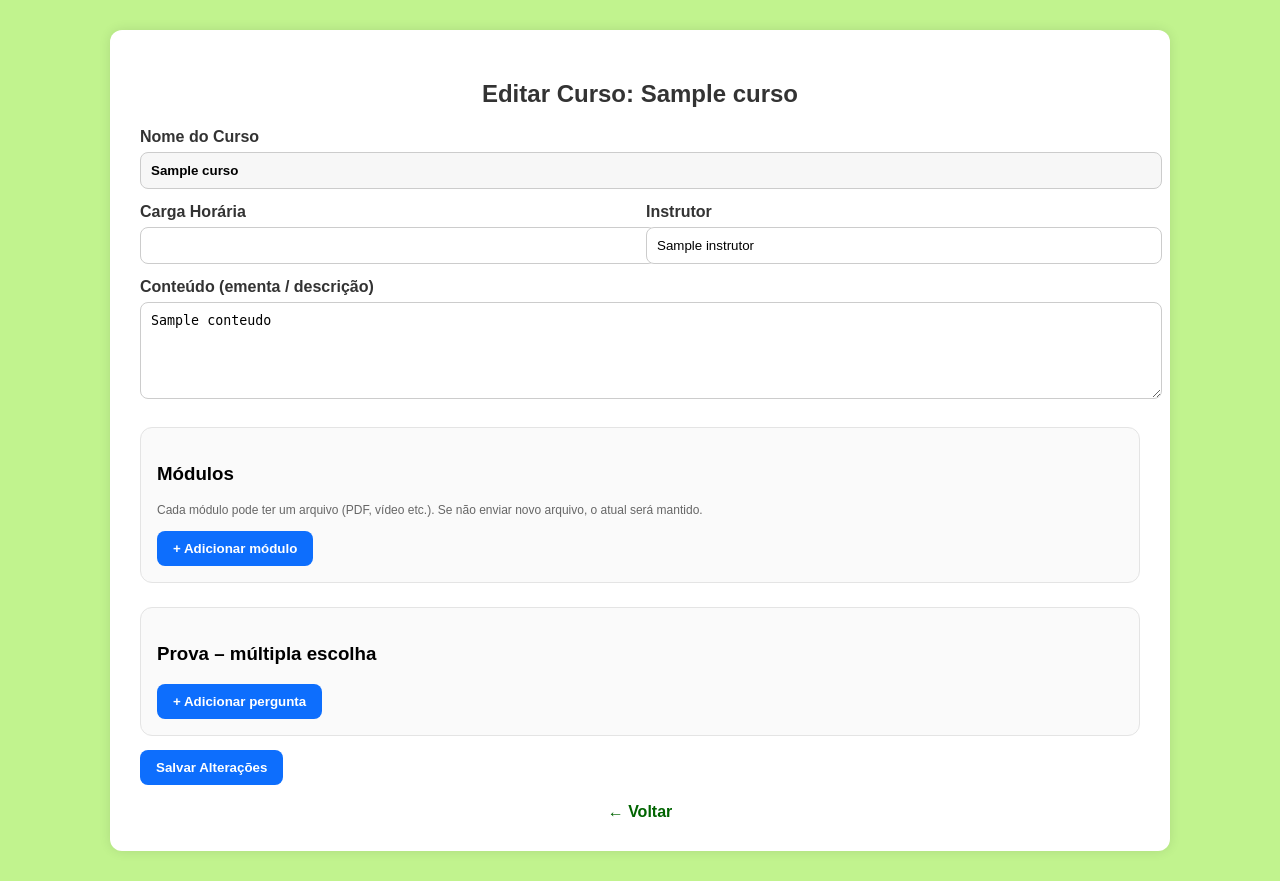
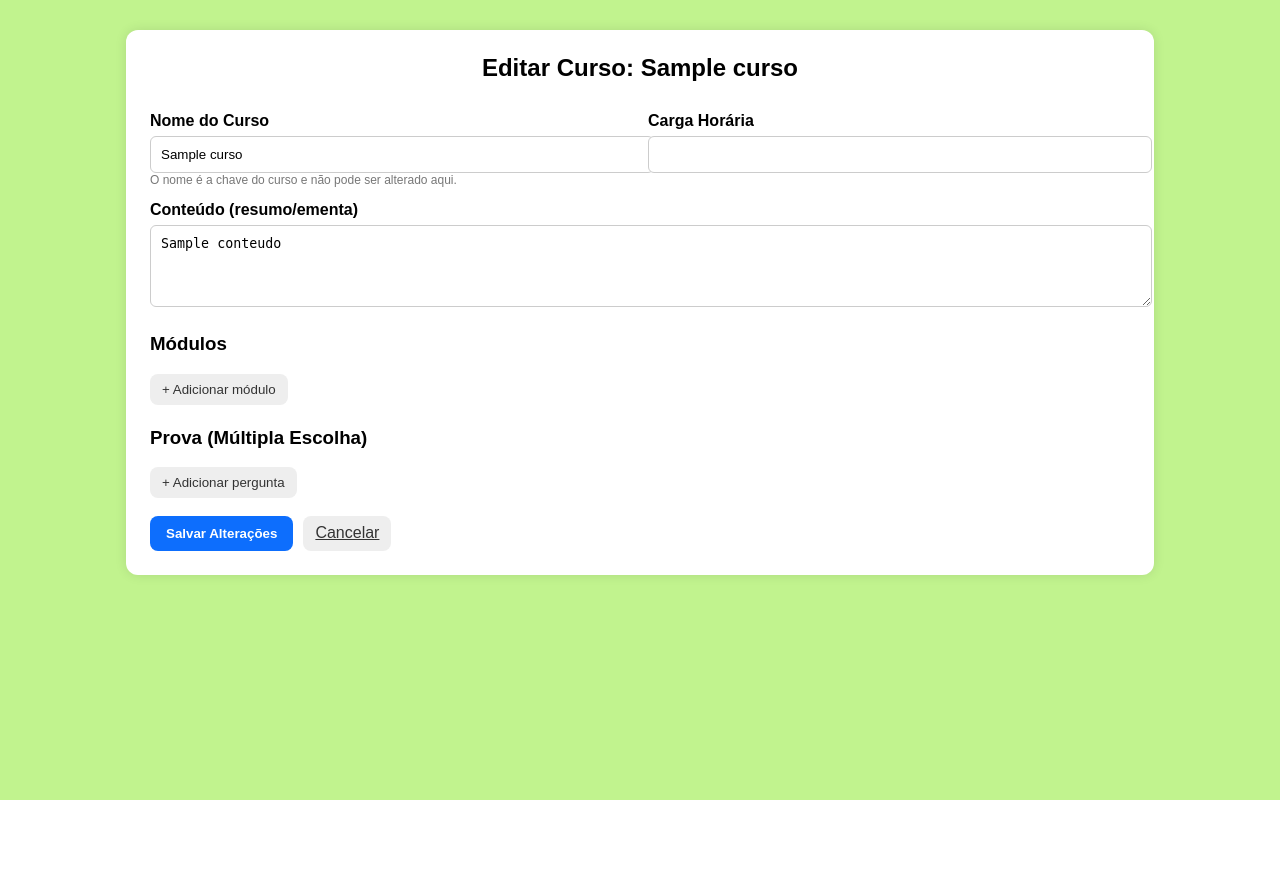
Before and after one commit to carloscll22/AMBIPAREAD, a Flask app: template templates/editar_curso_form.html in a window 1280 px wide. After the commit the page ends 800 px from the top, so only its background shows below. Run offline with Flask 3, Linux system fonts and the light colour scheme; the template is opened without the code that fills it: most values are stand-ins (such as "Sample title", 1, 10 or a date in 2020); parts of the project's set-up code (start-up, migrations or seed data) failed here and were passed over.

Commit message:
Update editar_curso_form.html

```diff
--- a/templates/editar_curso_form.html
+++ b/templates/editar_curso_form.html
@@ -5,30 +5,18 @@
   <title>Editar Curso</title>
   <style>
     body { background:#c1f38e; font-family: Arial, sans-serif; margin:0; padding:30px; }
-    .container { background:#fff; max-width:1000px; margin:auto; padding:30px; border-radius:12px; box-shadow:0 0 12px rgba(0,0,0,.1); }
-    h2 { text-align:center; color:#333; margin-bottom:20px; }
-    label { display:block; margin-top:14px; font-weight:bold; color:#333; }
-    input[type="text"], input[type="number"], textarea, select {
-      width:100%; padding:10px; margin-top:6px; border:1px solid #ccc; border-radius:8px;
-    }
-    .readonly { background:#f7f7f7; font-weight:bold; }
-    .row { display:flex; gap:12px; }
-    .row > div { flex:1; }
-    .muted { color:#666; font-size:12px; }
-    .section { margin-top:24px; padding:16px; border:1px solid #e4e4e4; border-radius:12px; background:#fafafa; }
-    .item { padding:12px; border:1px dashed #ddd; border-radius:10px; background:#fff; margin-top:12px; }
-    .item h4 { margin:0 0 8px 0; color:#333; }
-    .actions { display:flex; gap:8px; margin-top:14px; }
-    button, .btn {
-      background:#0d6efd; color:#fff; border:none; padding:10px 16px; border-radius:8px; cursor:pointer; font-weight:bold;
-    }
-    button:hover, .btn:hover { background:#084298; }
-    .btn-danger { background:#dc3545; }
-    .btn-danger:hover { background:#b02a37; }
-    .voltar { text-align:center; margin-top:18px; }
-    .voltar a { color:#006400; text-decoration:none; font-weight:bold; }
-    .voltar a:hover { text-decoration:underline; }
-    .arquivo-atual { font-size:13px; margin-top:6px; color:#444; }
+    .container { background:#fff; max-width:980px; margin:auto; padding:24px; border-radius:12px; box-shadow:0 0 12px rgba(0,0,0,.1); }
+    h2 { text-align:center; margin:0 0 16px; }
+    label { font-weight:bold; display:block; margin-top:14px; }
+    input[type="text"], input[type="number"], textarea, select { width:100%; padding:10px; border:1px solid #ccc; border-radius:6px; margin-top:6px; }
+    .row { display:grid; grid-template-columns: 1fr 1fr; gap:16px; }
+    .modulo, .pergunta { border:1px solid #e5e5e5; border-radius:8px; padding:12px; margin-top:12px; background:#fafafa; }
+    .muted { color:#777; font-size:12px; }
+    .btn { background:#0d6efd; color:#fff; border:none; padding:10px 16px; border-radius:8px; cursor:pointer; font-weight:bold; }
+    .btn:hover{ background:#084298; }
+    .btn-ghost { background:#eee; color:#333; border:none; padding:8px 12px; border-radius:8px; cursor:pointer; }
+    .actions { display:flex; gap:10px; margin-top:18px; }
+    .danger { color:#b02a37; font-weight:bold; }
   </style>
 </head>
 <body>
@@ -36,194 +24,156 @@
     <h2>Editar Curso: {{ curso.nome }}</h2>
 
     <form method="post" enctype="multipart/form-data">
-      <!-- Identidade do curso -->
-      <label for="nome">Nome do Curso</label>
-      <input type="text" id="nome" name="nome" value="{{ curso.nome }}" class="readonly" readonly>
-
       <div class="row">
         <div>
-          <label for="carga_horaria">Carga Horária</label>
-          <input type="number" id="carga_horaria" name="carga_horaria" value="{{ curso.carga_horaria }}" min="0" step="1" required>
+          <label>Nome do Curso</label>
+          <input type="text" value="{{ curso.nome }}" readonly>
+          <div class="muted">O nome é a chave do curso e não pode ser alterado aqui.</div>
         </div>
         <div>
-          <label for="instrutor">Instrutor</label>
-          <input type="text" id="instrutor" name="instrutor" value="{{ curso.instrutor or '' }}" placeholder="Nome do instrutor">
+          <label for="carga_horaria">Carga Horária</label>
+          <input id="carga_horaria" name="carga_horaria" type="number" min="0" value="{{ curso.carga_horaria }}">
         </div>
       </div>
 
-      <label for="conteudo">Conteúdo (ementa / descrição)</label>
-      <textarea id="conteudo" name="conteudo" rows="5" placeholder="Resumo/ementa do curso...">{{ curso.conteudo }}</textarea>
+      <label for="conteudo">Conteúdo (resumo/ementa)</label>
+      <textarea id="conteudo" name="conteudo" rows="4">{{ curso.conteudo }}</textarea>
 
-      <!-- ========================= MÓDULOS ========================= -->
-      <div class="section">
-        <h3>Módulos</h3>
-        <div class="muted">Cada módulo pode ter um arquivo (PDF, vídeo etc.). Se não enviar novo arquivo, o atual será mantido.</div>
+      <!-- MÓDULOS -->
+      <h3 style="margin-top:22px;">Módulos</h3>
+      <div id="modulos">
+        {% for i, m in enumerate(mods) %}
+        <div class="modulo">
+          <label>Título do módulo</label>
+          <input type="text" name="modulos[{{ i }}][titulo]" value="{{ m.titulo }}">
 
-        <div id="modulos">
-          {% set mods = curso.modulos or [] %}
-          {% for i, m in enumerate(mods) %}
-            <div class="item" data-kind="modulo">
-              <h4>Módulo {{ i+1 }}</h4>
-              <label>Título</label>
-              <input type="text" name="modulos[{{ i }}][titulo]" value="{{ m.titulo }}" required>
-
+          <label>Arquivo (opcional para substituir)</label>
+          <input type="file" name="modulos[{{ i }}][arquivo]">
           {% if m.arquivo %}
-                <div class="arquivo-atual">Arquivo atual: <strong>{{ m.arquivo }}</strong></div>
+            <div class="muted">Arquivo atual: {{ m.arquivo }}</div>
             <input type="hidden" name="modulos[{{ i }}][arquivo_atual]" value="{{ m.arquivo }}">
           {% endif %}
 
-              <label>Trocar arquivo (opcional)</label>
-              <input type="file" name="modulos[{{ i }}][arquivo]">
-              <div class="actions">
-                <button type="button" class="btn btn-danger" onclick="removerItem(this)">Remover módulo</button>
-              </div>
+          <label class="danger" style="display:flex;align-items:center;gap:8px;margin-top:10px;">
+            <input type="checkbox" name="modulos[{{ i }}][remover]">
+            Remover este módulo
+          </label>
         </div>
         {% endfor %}
       </div>
-
       <div class="actions">
-          <button type="button" onclick="adicionarModulo()">+ Adicionar módulo</button>
-        </div>
+        <button type="button" class="btn-ghost" onclick="addModulo()">+ Adicionar módulo</button>
       </div>
 
-      <!-- ========================= PROVA ========================= -->
-      <div class="section">
-        <h3>Prova – múltipla escolha</h3>
+      <!-- PROVA -->
+      <h3 style="margin-top:22px;">Prova (Múltipla Escolha)</h3>
       <div id="perguntas">
-          {% set qs = curso.prova or [] %}
-          {% for i, q in enumerate(qs) %}
-            <div class="item" data-kind="pergunta">
-              <h4>Pergunta {{ i+1 }}</h4>
+        {% for i, q in enumerate(perguntas) %}
+        <div class="pergunta">
           <label>Enunciado</label>
-              <textarea name="perguntas[{{ i }}][enunciado]" rows="3" required>{{ q.enunciado }}</textarea>
+          <textarea name="perguntas[{{ i }}][enunciado]" rows="2">{{ q.enunciado }}</textarea>
 
           <div class="row">
             <div>
               <label>Alternativa A</label>
-                  <input type="text" name="perguntas[{{ i }}][a]" value="{{ q.a }}" required>
+              <input type="text" name="perguntas[{{ i }}][a]" value="{{ q.a }}">
             </div>
             <div>
               <label>Alternativa B</label>
-                  <input type="text" name="perguntas[{{ i }}][b]" value="{{ q.b }}" required>
+              <input type="text" name="perguntas[{{ i }}][b]" value="{{ q.b }}">
             </div>
-              </div>
-              <div class="row">
             <div>
               <label>Alternativa C</label>
-                  <input type="text" name="perguntas[{{ i }}][c]" value="{{ q.c }}" required>
+              <input type="text" name="perguntas[{{ i }}][c]" value="{{ q.c }}">
             </div>
             <div>
               <label>Alternativa D</label>
-                  <input type="text" name="perguntas[{{ i }}][d]" value="{{ q.d }}" required>
+              <input type="text" name="perguntas[{{ i }}][d]" value="{{ q.d }}">
             </div>
           </div>
 
-              <label>Correta</label>
-              <select name="perguntas[{{ i }}][correta]" required>
-                <option value="">—</option>
-                <option value="a" {% if q.correta=='a' %}selected{% endif %}>A</option>
-                <option value="b" {% if q.correta=='b' %}selected{% endif %}>B</option>
-                <option value="c" {% if q.correta=='c' %}selected{% endif %}>C</option>
-                <option value="d" {% if q.correta=='d' %}selected{% endif %}>D</option>
+          <label>Resposta correta</label>
+          <select name="perguntas[{{ i }}][correta]">
+            <option value=""  {{ ''  == q.correta and 'selected' or '' }}>—</option>
+            <option value="a" {{ 'a' == q.correta and 'selected' or '' }}>A</option>
+            <option value="b" {{ 'b' == q.correta and 'selected' or '' }}>B</option>
+            <option value="c" {{ 'c' == q.correta and 'selected' or '' }}>C</option>
+            <option value="d" {{ 'd' == q.correta and 'selected' or '' }}>D</option>
           </select>
 
-              <div class="actions">
-                <button type="button" class="btn btn-danger" onclick="removerItem(this)">Remover pergunta</button>
-              </div>
+          <label class="danger" style="display:flex;align-items:center;gap:8px;margin-top:10px;">
+            <input type="checkbox" name="perguntas[{{ i }}][remover]">
+            Remover esta pergunta
+          </label>
         </div>
         {% endfor %}
       </div>
-
       <div class="actions">
-          <button type="button" onclick="adicionarPergunta()">+ Adicionar pergunta</button>
-        </div>
+        <button type="button" class="btn-ghost" onclick="addPergunta()">+ Adicionar pergunta</button>
       </div>
 
       <div class="actions">
-        <button type="submit">Salvar Alterações</button>
+        <button type="submit" class="btn">Salvar Alterações</button>
+        <a href="{{ url_for('lista_cursos_para_editar') }}" class="btn-ghost">Cancelar</a>
       </div>
     </form>
-
-    <div class="voltar">
-      <a href="{{ url_for('lista_cursos_para_editar') }}">← Voltar</a>
-    </div>
   </div>
 
   <script>
-    function removerItem(btn){
-      const box = btn.closest('.item');
-      box.parentNode.removeChild(box);
-      renumerar();
+    // adiciona módulo novo
+    let modCount = {{ mods|length }};
+    function addModulo() {
+      const wrap = document.getElementById('modulos');
+      const i = modCount++;
+      const div = document.createElement('div');
+      div.className = 'modulo';
+      div.innerHTML = `
+        <label>Título do módulo</label>
+        <input type="text" name="modulos[${i}][titulo]" value="">
+        <label>Arquivo</label>
+        <input type="file" name="modulos[${i}][arquivo]">
+      `;
+      wrap.appendChild(div);
     }
 
-    function adicionarModulo(){
-      const wrap = document.getElementById('modulos');
-      const idx = wrap.querySelectorAll('[data-kind="modulo"]').length;
-      const html = `
-        <div class="item" data-kind="modulo">
-          <h4>Módulo ${idx+1}</h4>
-          <label>Título</label>
-          <input type="text" name="modulos[${idx}][titulo]" required>
-          <label>Arquivo (opcional)</label>
-          <input type="file" name="modulos[${idx}][arquivo]">
-          <div class="actions">
-            <button type="button" class="btn btn-danger" onclick="removerItem(this)">Remover módulo</button>
-          </div>
-        </div>`;
-      wrap.insertAdjacentHTML('beforeend', html);
-    }
-
-    function adicionarPergunta(){
+    // adiciona pergunta nova
+    let qCount = {{ perguntas|length }};
+    function addPergunta() {
       const wrap = document.getElementById('perguntas');
-      const idx = wrap.querySelectorAll('[data-kind="pergunta"]').length;
-      const html = `
-        <div class="item" data-kind="pergunta">
-          <h4>Pergunta ${idx+1}</h4>
+      const i = qCount++;
+      const div = document.createElement('div');
+      div.className = 'pergunta';
+      div.innerHTML = `
         <label>Enunciado</label>
-          <textarea name="perguntas[${idx}][enunciado]" rows="3" required></textarea>
+        <textarea name="perguntas[${i}][enunciado]" rows="2"></textarea>
         <div class="row">
           <div>
             <label>Alternativa A</label>
-              <input type="text" name="perguntas[${idx}][a]" required>
+            <input type="text" name="perguntas[${i}][a]">
           </div>
           <div>
             <label>Alternativa B</label>
-              <input type="text" name="perguntas[${idx}][b]" required>
+            <input type="text" name="perguntas[${i}][b]">
           </div>
-          </div>
-          <div class="row">
           <div>
             <label>Alternativa C</label>
-              <input type="text" name="perguntas[${idx}][c]" required>
+            <input type="text" name="perguntas[${i}][c]">
           </div>
           <div>
             <label>Alternativa D</label>
-              <input type="text" name="perguntas[${idx}][d]" required>
+            <input type="text" name="perguntas[${i}][d]">
           </div>
         </div>
-          <label>Correta</label>
-          <select name="perguntas[${idx}][correta]" required>
+        <label>Resposta correta</label>
+        <select name="perguntas[${i}][correta]">
           <option value="">—</option>
           <option value="a">A</option>
           <option value="b">B</option>
           <option value="c">C</option>
           <option value="d">D</option>
         </select>
-          <div class="actions">
-            <button type="button" class="btn btn-danger" onclick="removerItem(this)">Remover pergunta</button>
-          </div>
-        </div>`;
-      wrap.insertAdjacentHTML('beforeend', html);
-    }
-
-    function renumerar(){
-      // (opcional) renumerar títulos após remoção
-      document.querySelectorAll('#modulos [data-kind="modulo"]').forEach((el,i)=>{
-        el.querySelector('h4').textContent = 'Módulo ' + (i+1);
-      });
-      document.querySelectorAll('#perguntas [data-kind="pergunta"]').forEach((el,i)=>{
-        el.querySelector('h4').textContent = 'Pergunta ' + (i+1);
-      });
+      `;
+      wrap.appendChild(div);
     }
   </script>
 </body>
```
Lines whose indentation alone changed are shown as unchanged.
